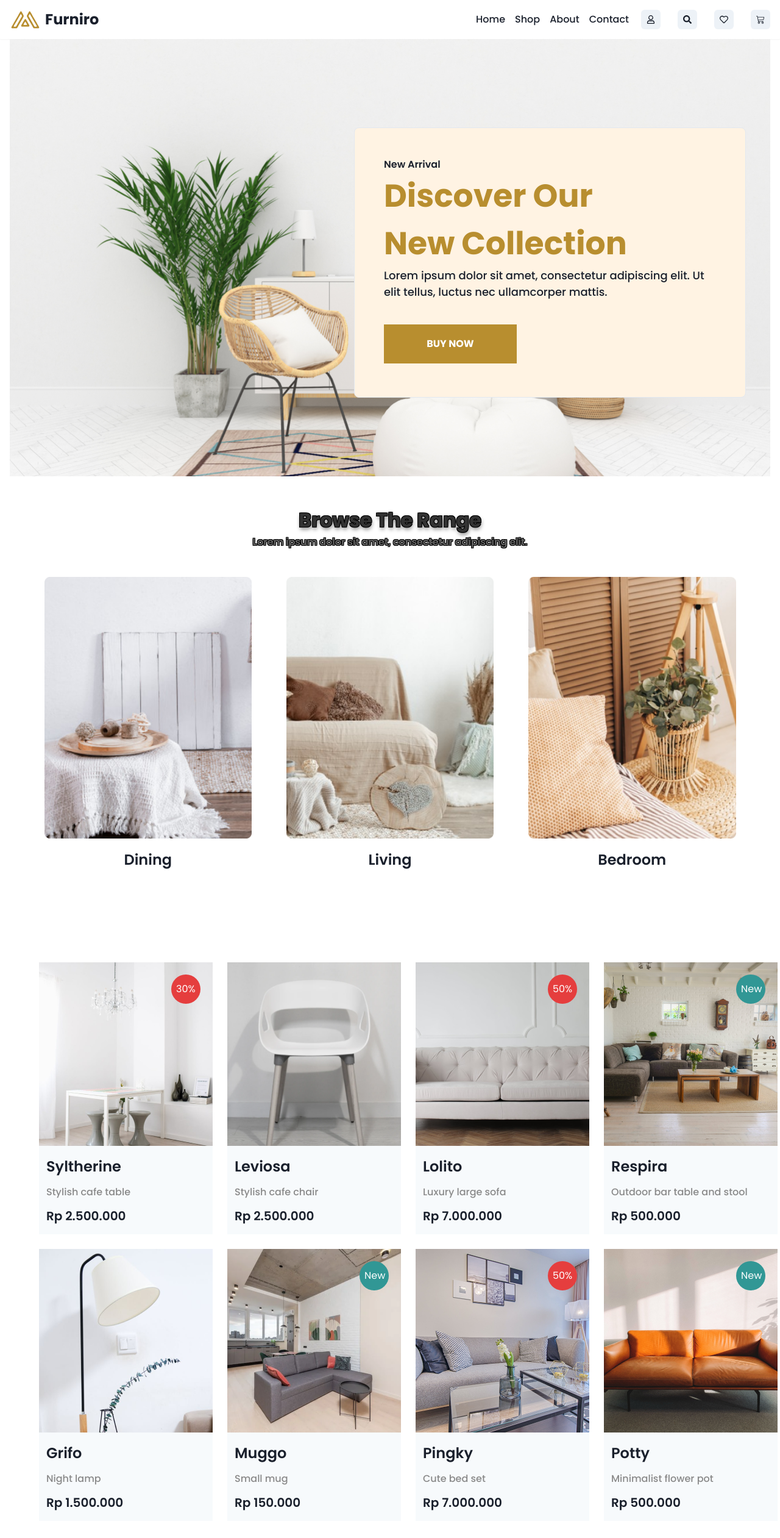
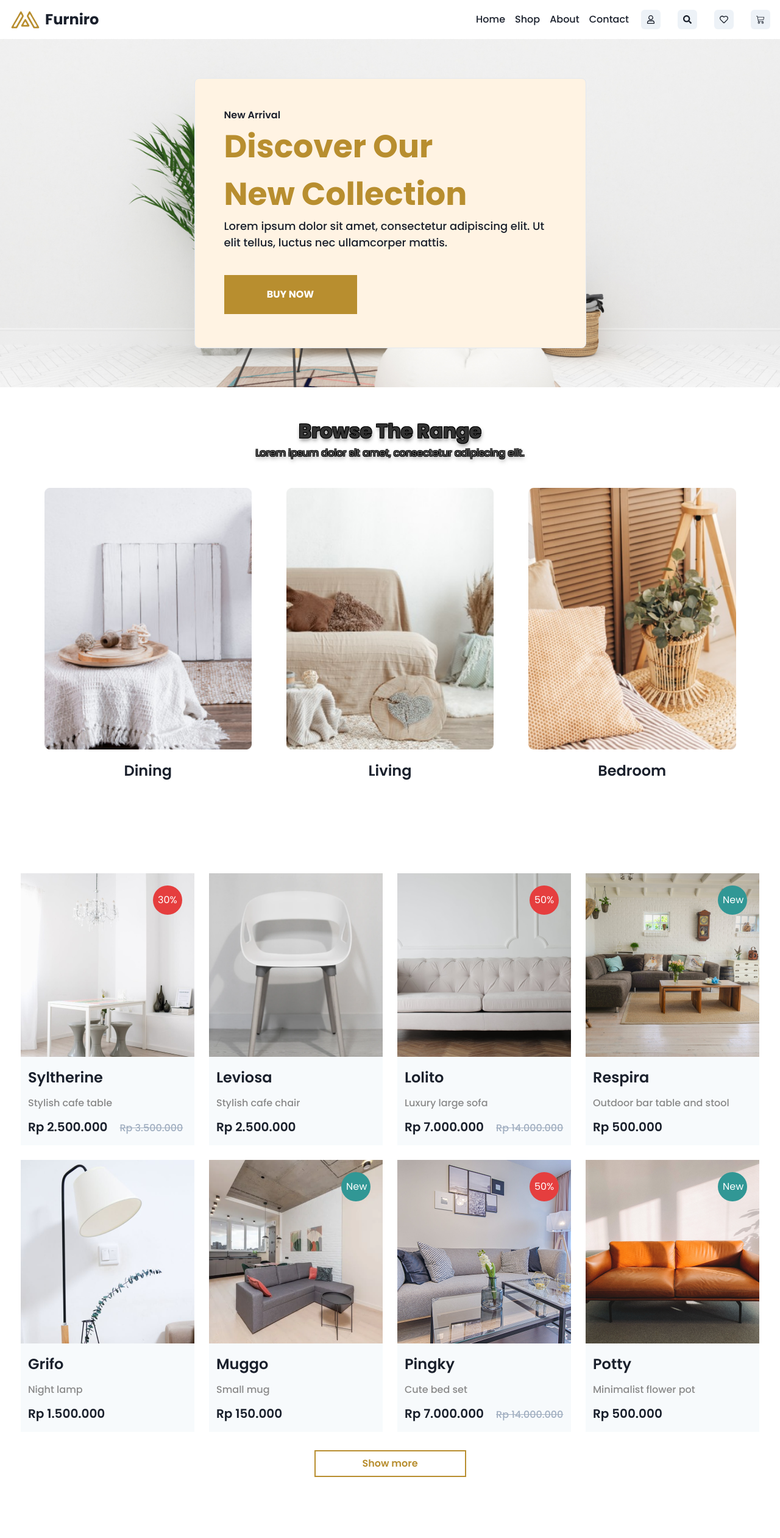
Before and after one commit to jzhupan/eCommerce-case-study, a React (Vite) app: page / in a window 1280 px wide. Shown: the top 2522 px of the page at 61% size. Built offline with nearby package versions, Linux system fonts and the light colour scheme.

Commit message:
Added sale price for products with tags.

```diff
--- a/src/components/home/browse-range/BrowseRange.jsx
+++ b/src/components/home/browse-range/BrowseRange.jsx
@@ -48,14 +48,15 @@ const BrowseRange = () => {
           <Text
             fontFamily="body"
             fontSize="16px"
-            fontWeight="semiBold"
+            fontWeight="regular"
             color={property.textFillColor}
             textAlign="center"
             textShadow="
-            -1px -1px 0 #000,
-            1px -1px 0 #000,
-            -1px  1px 0 #000,
-            1px  1px 0 #000"
+          -1px -1px 0 #000,
+          1px -1px 0 #000,
+          -1px  1px 0 #000,
+          1px  1px 0 #000,
+          1px 4px 6px rgba(0,0,0,0.5)"
           >
             {property.subtitle}
           </Text>
--- a/src/components/home/product/Products.jsx
+++ b/src/components/home/product/Products.jsx
@@ -1,6 +1,7 @@
 import { Box, Button, Grid, GridItem, Image, Text } from "@chakra-ui/react";
 
 const Products = () => {
+  // eslint-disable-next-line react/prop-types
   const CircleTag = ({ label, colorScheme }) => {
     return (
       <Box
@@ -45,7 +46,7 @@ const Products = () => {
       name: "Lolito",
       subtitle: "Luxury large sofa",
       price: "Rp 7.000.000",
-      salePrice: "Rp 3.500.000",
+      salePrice: "Rp 14.000.000",
       image: "/src/assets/home/Product3.png",
       tag: "50%",
     },
@@ -80,7 +81,7 @@ const Products = () => {
       name: "Pingky",
       subtitle: "Cute bed set ",
       price: "Rp 7.000.000",
-      salePrice: "Rp 3.500.000",
+      salePrice: "Rp 14.000.000",
       image: "/src/assets/home/Product7.png",
       tag: "50%",
     },
@@ -107,16 +108,18 @@ const Products = () => {
 
   return (
     <>
-      <Box justifyContent="center" padding="5%">
+      <Box
+        display="flex"
+        flexDirection="column"
+        alignItems="center"
+        justifyContent="center"
+        w="full"
+        h="full"
+        padding="5%"
+      >
         <Grid templateColumns="repeat(4, 1fr)" gap={6}>
           {products.map((product) => (
-            <GridItem
-              key={product.id}
-              w="285px"
-              h="446px"
-              bg="gray.50"
-              //   boxShadow="md"
-            >
+            <GridItem key={product.id} w="285px" h="446px" bg="gray.50">
               <Box maxW="285px" h="301px" position="relative" mb={4}>
                 <Image
                   src={product.image}
@@ -154,21 +157,33 @@ const Products = () => {
                   fontSize={property.mdSize}
                 >
                   {product.price}
+                  {product.tag &&
+                    product.tag !== "New" &&
+                    product.salePrice && (
+                      <Text
+                        as="s"
+                        color="gray.400"
+                        fontWeight={property.fontWSm}
+                        fontSize={property.smSize}
+                        pl="5"
+                      >
+                        {product.salePrice}
+                      </Text>
+                    )}
                 </Text>
               </Box>
             </GridItem>
           ))}
         </Grid>
         <Box
-          w="100%"
-          display="flex"
+          display="inline-flex"
           alignItems="center"
           justifyContent="center"
           padding="5"
           margin="3"
         >
           <Button
-            width="20%"
+            width="245px"
             borderRadius="none"
             bg="none"
             color="brand.primaryColor"
--- a/src/components/home/promotion page/PromotionHome.jsx
+++ b/src/components/home/promotion page/PromotionHome.jsx
@@ -1,4 +1,4 @@
-import { Container, Box, Button, Text, GridItem, Grid } from "@chakra-ui/react";
+import { Box, Button, Text, GridItem, Grid } from "@chakra-ui/react";
 import ProductHomeImg from "../../../assets/home/home page bg.png";
 
 const PromotionHome = () => {
@@ -15,6 +15,20 @@ const PromotionHome = () => {
     };
 
     return (
+      <>
+        <Box
+          display="flex"
+          flexDirection="column"
+          alignItems="center"
+          justifyContent="center"
+          w="full"
+          h="full"
+          padding="5%"
+          backgroundImage={ProductHomeImg}
+          backgroundPosition="center"
+          backgroundRepeat="no-repeat"
+          backgroundSize="cover"
+        >
           <Box
             maxW={property.width}
             height={property.height}
@@ -73,27 +87,36 @@ const PromotionHome = () => {
               </Box>
             </Box>
           </Box>
+        </Box>
+      </>
     );
   }
   return (
-    <div>
-      <Container maxW="1440px">
-        <Box
-          height="716.83px"
-          width="100%"
-          backgroundImage={ProductHomeImg}
-          backgroundPosition="center"
-          backgroundRepeat="no-repeat"
-          backgroundSize="cover"
-        >
-          <Grid h="100%" templateColumns="repeat(5, 1fr)" gap={4}>
-            <GridItem pr="10" area={"main"}>
-              {PromoInfo()}
-            </GridItem>
-          </Grid>
-        </Box>
-      </Container>
-    </div>
+    // <div>
+    //   <Box
+    //     display="flex"
+    //     flexDirection="column"
+    //     alignItems="center"
+    //     justifyContent="center"
+    //     w="full"
+    //     h="full"
+    //     padding="5%"
+    //   >
+    //     <Box
+    //       backgroundImage={ProductHomeImg}
+    //       backgroundPosition="center"
+    //       backgroundRepeat="no-repeat"
+    //       backgroundSize="cover"
+    //     >
+    //       <Grid h="100%" templateColumns="repeat(5, 1fr)" gap={4}>
+    //         <GridItem pr="10" area={"main"}>
+    //           {PromoInfo()}
+    //         </GridItem>
+    //       </Grid>
+    //     </Box>
+    //   </Box>
+    // </div>
+    <> {PromoInfo()}</>
   );
 };
 
```
Lines whose indentation alone changed are shown as unchanged.
